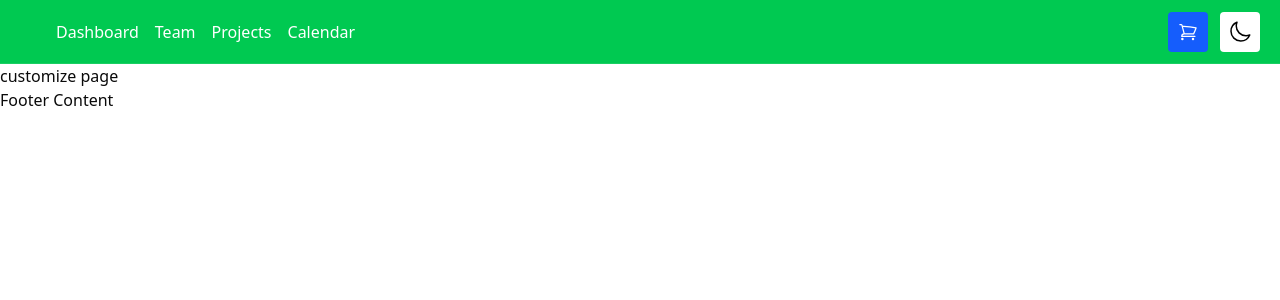
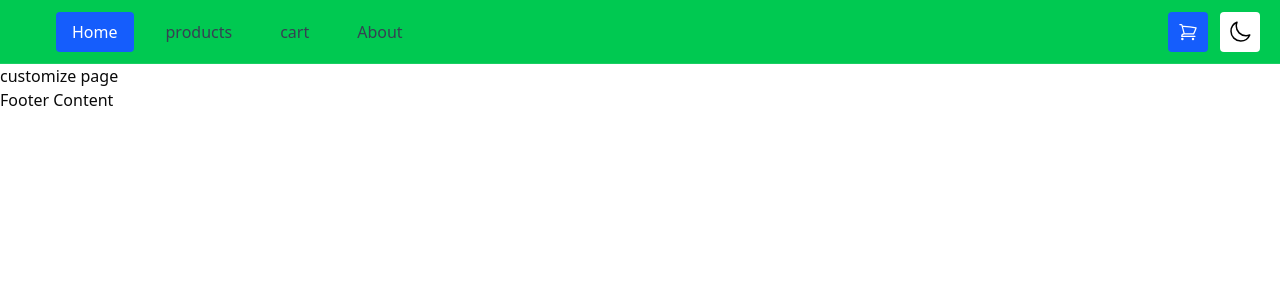
Before and after one commit to pateldev-22/frontend-technologies-session-2, a React (Vite) app: page /shop/product/1/customize in a window 1280 px wide. Shown: the top 300 px of the page. Built offline with nearby package versions, Linux system fonts and the light colour scheme.

Commit message:
completed navigation and layout with all the necessary functionalities

```diff
--- a/src/Pages/About.tsx
+++ b/src/Pages/About.tsx
@@ -1,5 +1,10 @@
+import { useNavigate } from "react-router-dom"
+
 export default function About(){
+    const navigate = useNavigate()
+
     return (<>
         this is about page
+        <button onClick={() => navigate(-1)}>Go Back</button>
     </>)
 }
--- a/src/Routes/Approutes.tsx
+++ /dev/null
@@ -1,34 +0,0 @@
-import CartPage from "@/Pages/CartPage";
-import Checkout from "@/Pages/Checkout";
-import HomePage from "@/Pages/HomePage";
-import { Route, Routes } from "react-router-dom";
-
-const AppRoutes: React.FC = () => {
-  return (
-    <Routes>
-      <Route
-        path="/cart"
-        element={
-          <CartPage />
-        }
-      />
-      <Route
-        path="/"
-        element={
-            <HomePage />
-        }
-        />
-
-        <Route
-        path="/checkout-page"
-        element={
-            <Checkout />
-        }
-        />
-
-
-      </Routes>
-    );
-};
-
-export default AppRoutes;
--- a/src/components/navbar.tsx
+++ b/src/components/navbar.tsx
@@ -2,13 +2,13 @@ import { useCart } from '@/context/CartContext';
 import { useTheme } from '@/context/ThemeContext'
 import { Disclosure, DisclosureButton, DisclosurePanel } from '@headlessui/react'
 import { Bars3Icon,SunIcon,MoonIcon, XMarkIcon,ShoppingCartIcon } from '@heroicons/react/24/outline'
-import { useNavigate } from 'react-router-dom';
+import { href, NavLink, useNavigate } from 'react-router-dom';
 
 const navigation = [
-  { name: 'Dashboard', href: '/dashboard', current: true },
-  { name: 'Team', href: '/team', current: false },
-  { name: 'Projects', href: '/projects', current: false },
-  { name: 'Calendar', href: '/calandar', current: false },
+  {name:"Home" , href:"",current:true},
+  { name: 'products', href: 'products', current: false },
+  { name: 'cart', href: 'cart', current: false },
+  { name: 'About', href: '/About', current: false },
 ]
 
 
@@ -22,6 +22,14 @@ export default function Navbar() {
     (sum:number, curr:any) => sum + curr.quantity,
     0
   )
+
+  const navLinkClass = ({ isActive } : any) =>
+    `px-4 py-2 rounded transition-colors duration-200 ${
+      isActive
+        ? "bg-blue-600 text-white"
+        : "text-gray-700 hover:bg-blue-100"
+    }`;
+
   return (
     <Disclosure
       as="nav"
@@ -43,14 +51,14 @@ export default function Navbar() {
             <div className="hidden sm:ml-6 sm:block">
               <div className="flex space-x-4 text-white ">
                 {navigation.map((item) => (
-                  <a
+                  <NavLink
                     key={item.name}
-                    href={item.href}
+                    to={item.href}
                     aria-current={item.current ? 'page' : undefined}
-                    className='hover:text-black'
+                    className={navLinkClass}
                   >
                     {item.name}
-                  </a>
+                  </NavLink>
                 ))}
                 <button
                   onClick={() => navigate('/cart')}
```
